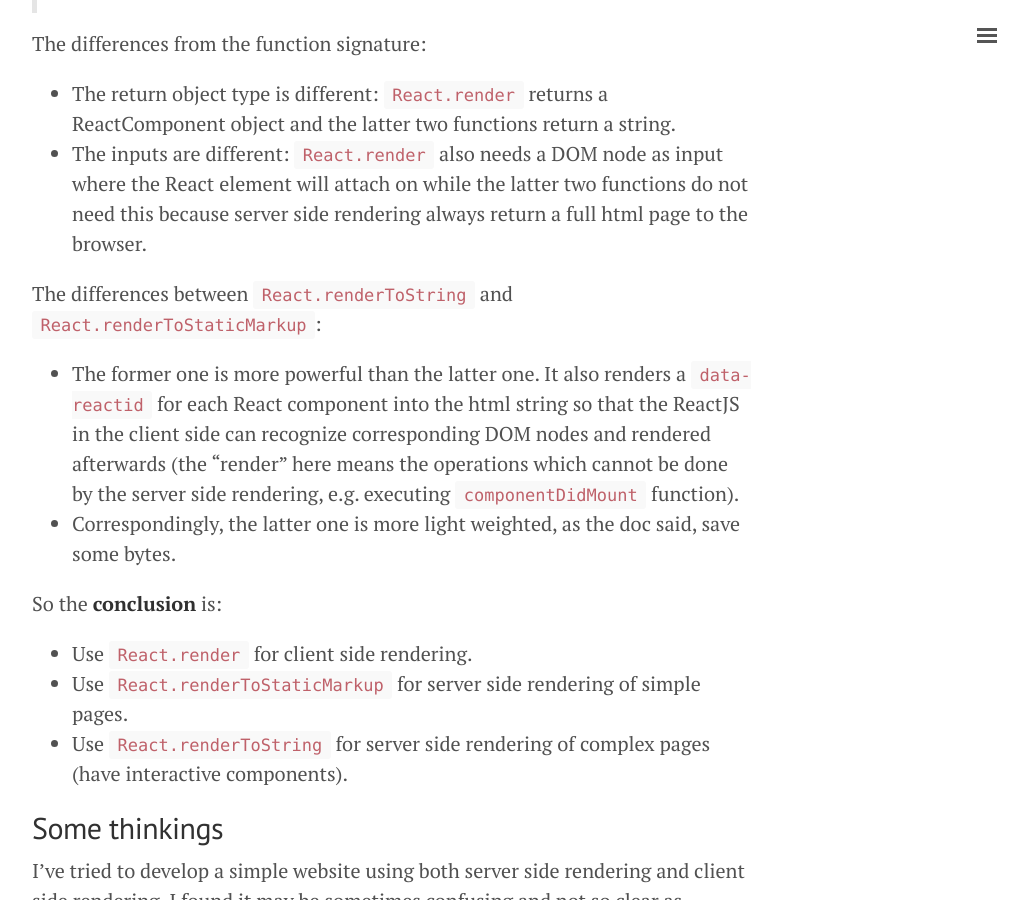
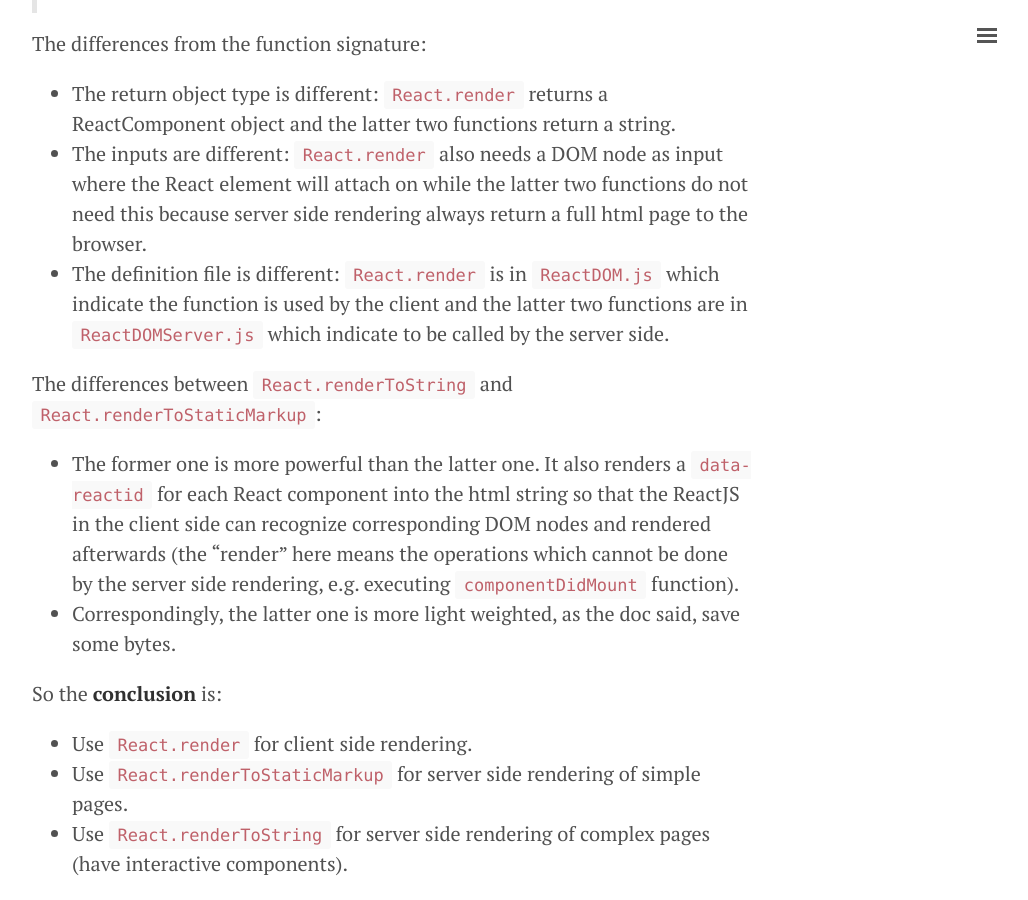
Before and after one commit to cuyu/cuyu.github.io, a Jekyll site: the page built from _posts/2017-11-08-Client-side-rendering-VS-server-side-rendering.md, in a window 1280 px wide and 900 px high, scrolled down 2314 px. Shown: the whole window, without its empty margins (248-1276 px from the left). Built offline with Jekyll 4.4.1, drawn with Linux system fonts in a browser that asks for light colours; nearby versions of some CDN libraries; comment, search, counter and statistics services are not loaded; some of the changed text lies outside the part shown.

````diff
--- a/_posts/2017-11-08-Client-side-rendering-VS-server-side-rendering.md
+++ b/_posts/2017-11-08-Client-side-rendering-VS-server-side-rendering.md
@@ -34,7 +34,7 @@
 > ReactDOM.render(element, container[, callback])
 > ```
 >
-> Render a React element into the DOM in the supplied `container` and return a [reference](https://reactjs.org/docs/more-about-refs.html)to the component (or returns `null` for [stateless components](https://reactjs.org/docs/components-and-props.html#functional-and-class-components)).
+> Render a React element into the DOM in the supplied `container` and return a [reference](https://reactjs.org/docs/more-about-refs.html) to the component (or returns `null` for [stateless components](https://reactjs.org/docs/components-and-props.html#functional-and-class-components)).
 >
 > If the React element was previously rendered into `container`, this will perform an update on it and only mutate the DOM as necessary to reflect the latest React element.
 >
@@ -64,6 +64,7 @@
 
 - The return object type is different: `React.render` returns a ReactComponent object and the latter two functions return a string.
 - The inputs are different: `React.render` also needs a DOM node as input where the React element will attach on while the latter two functions do not need this because server side rendering always return a full html page to the browser.
+- The definition file is different: `React.render` is in `ReactDOM.js` which indicate the function is used by the client and the latter two functions are in `ReactDOMServer.js` which indicate to be called by the server side.
 
 The differences between `React.renderToString` and `React.renderToStaticMarkup`:
 
````
Also changed, not shown: other parts of _posts/2017-11-08-Client-side-rendering-VS-server-side-rendering.md (+1 -1 lines), _drafts/2017-09-04-Play-Python-Library之argcomplete.md (+4 -0 lines).
